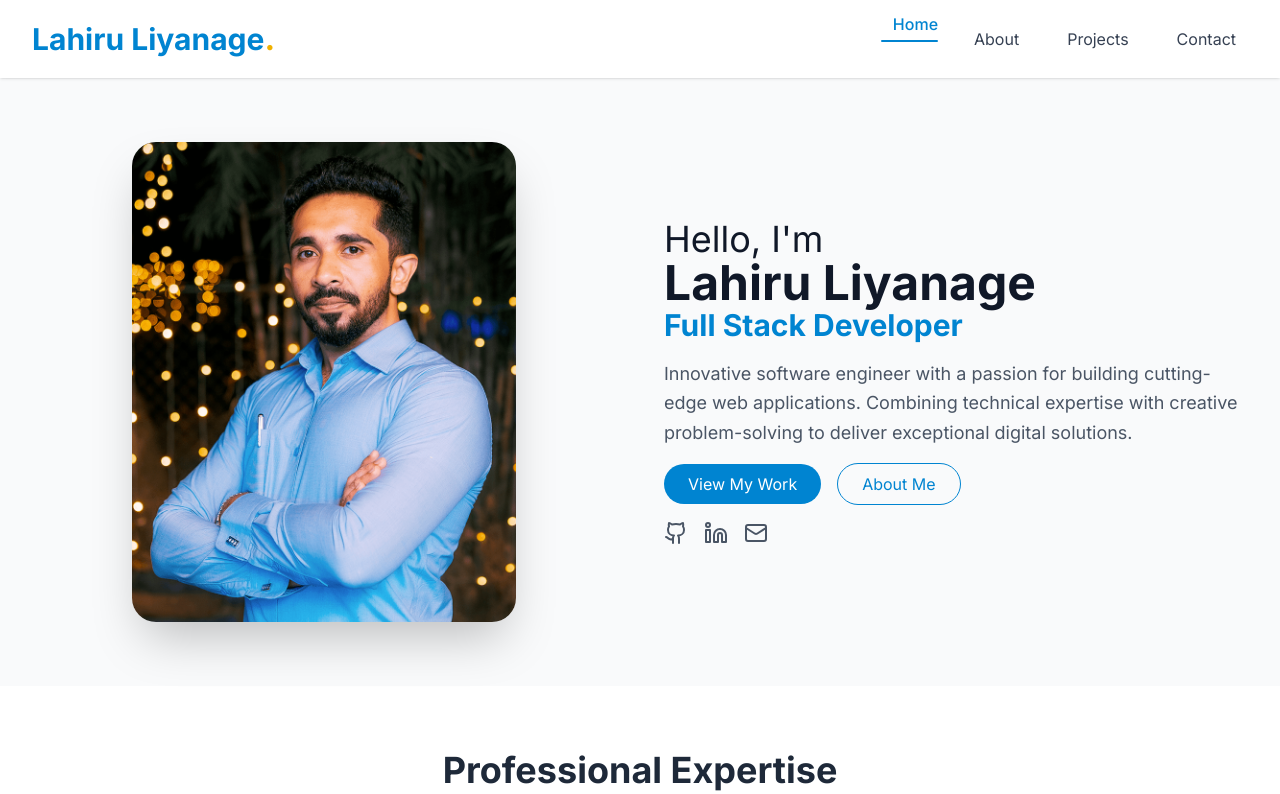
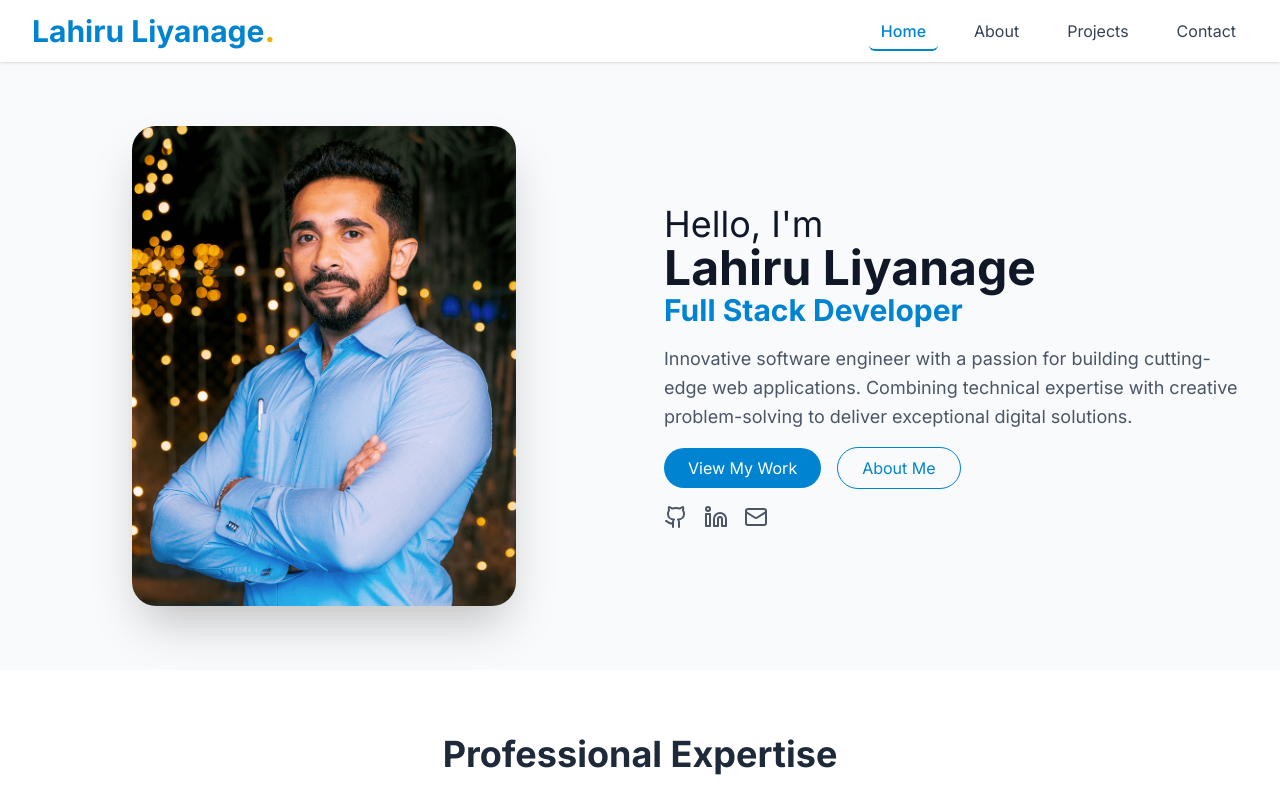
Before and after one commit to LahiruLiyanage/lahiruliyanage-Web-NextJs, a Next.js app: page / in a window 1280 px wide. Shown: the top 794 px of the page. Built offline with nearby package versions, Linux system fonts and the light colour scheme.

Commit message:
Change the Active Status in Navigation Bar view

```diff
--- a/src/components/Navbar.tsx
+++ b/src/components/Navbar.tsx
@@ -70,14 +70,11 @@ const Navbar: React.FC = () => {
                                     href={item.href}
                                     className={`px-3 py-2 rounded-md text-sm lg:text-base transition duration-300 ${
                                         isActive
-                                            ? 'text-sky-600 font-medium'
-                                            : 'text-gray-700 hover:text-sky-600'
+                                            ? 'text-sky-600 font-medium border-b-2 border-sky-600'
+                                            : 'text-gray-700 hover:text-sky-600 hover:border-b-2 hover:border-sky-300'
                                     }`}
                                 >
                                     {item.label}
-                                    {isActive && (
-                                        <div className="h-0.5 bg-sky-600 mt-1 rounded-full" />
-                                    )}
                                 </Link>
                             </motion.div>
                         );
@@ -123,15 +120,12 @@ const Navbar: React.FC = () => {
                                             href={item.href}
                                             className={`flex items-center justify-between px-4 py-4 rounded-lg my-2 ${
                                                 isActive
-                                                    ? 'bg-sky-50 text-sky-600 font-medium'
+                                                    ? 'bg-sky-50 text-sky-600 font-medium border-l-4 border-sky-600'
                                                     : 'text-gray-700 hover:bg-gray-50'
                                             }`}
                                             onClick={() => setIsOpen(false)}
                                         >
                                             <span className="text-lg">{item.label}</span>
-                                            {isActive && (
-                                                <div className="w-2 h-2 rounded-full bg-sky-600" />
-                                            )}
                                         </Link>
                                     </motion.div>
                                 );
```
